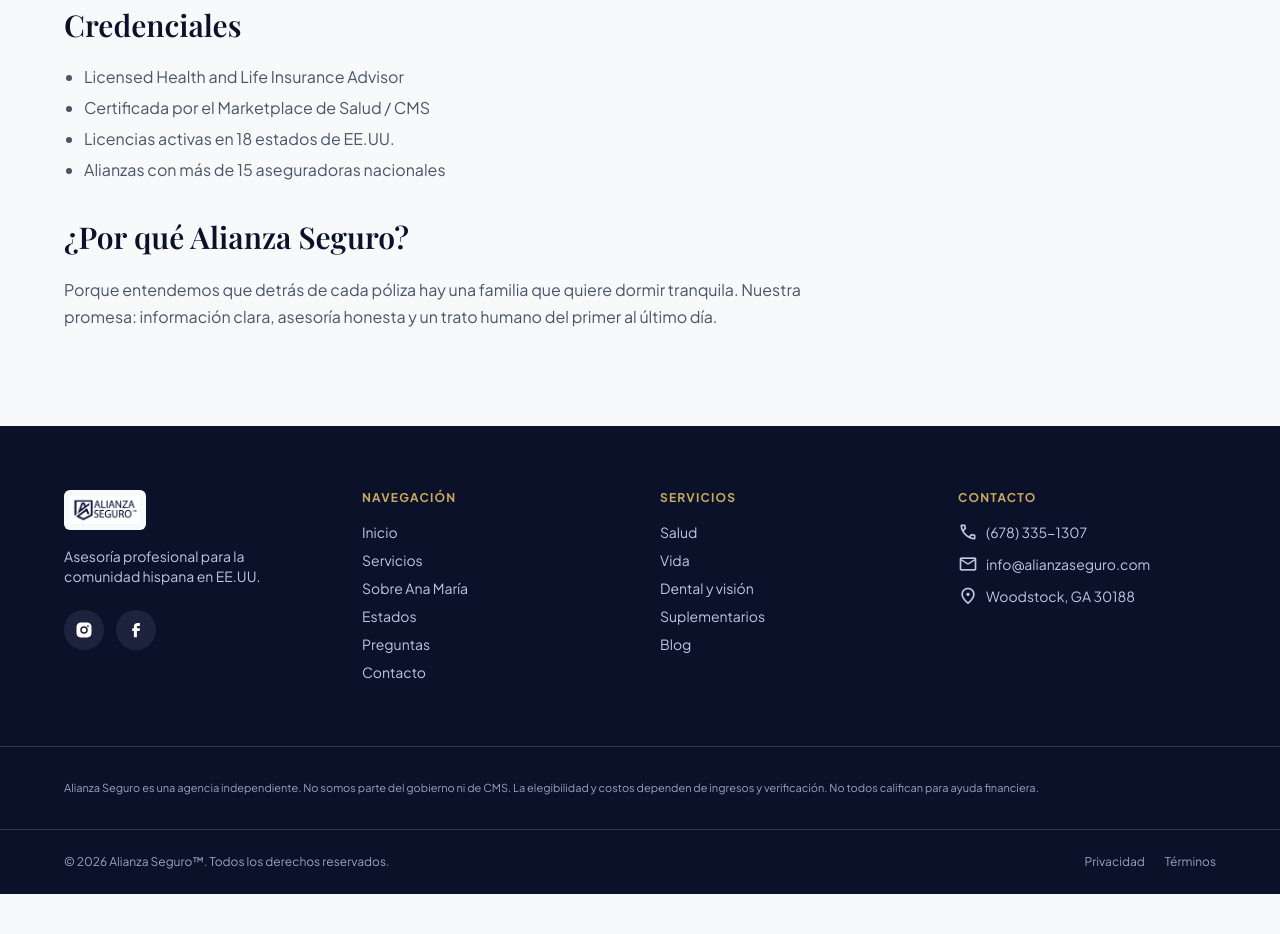
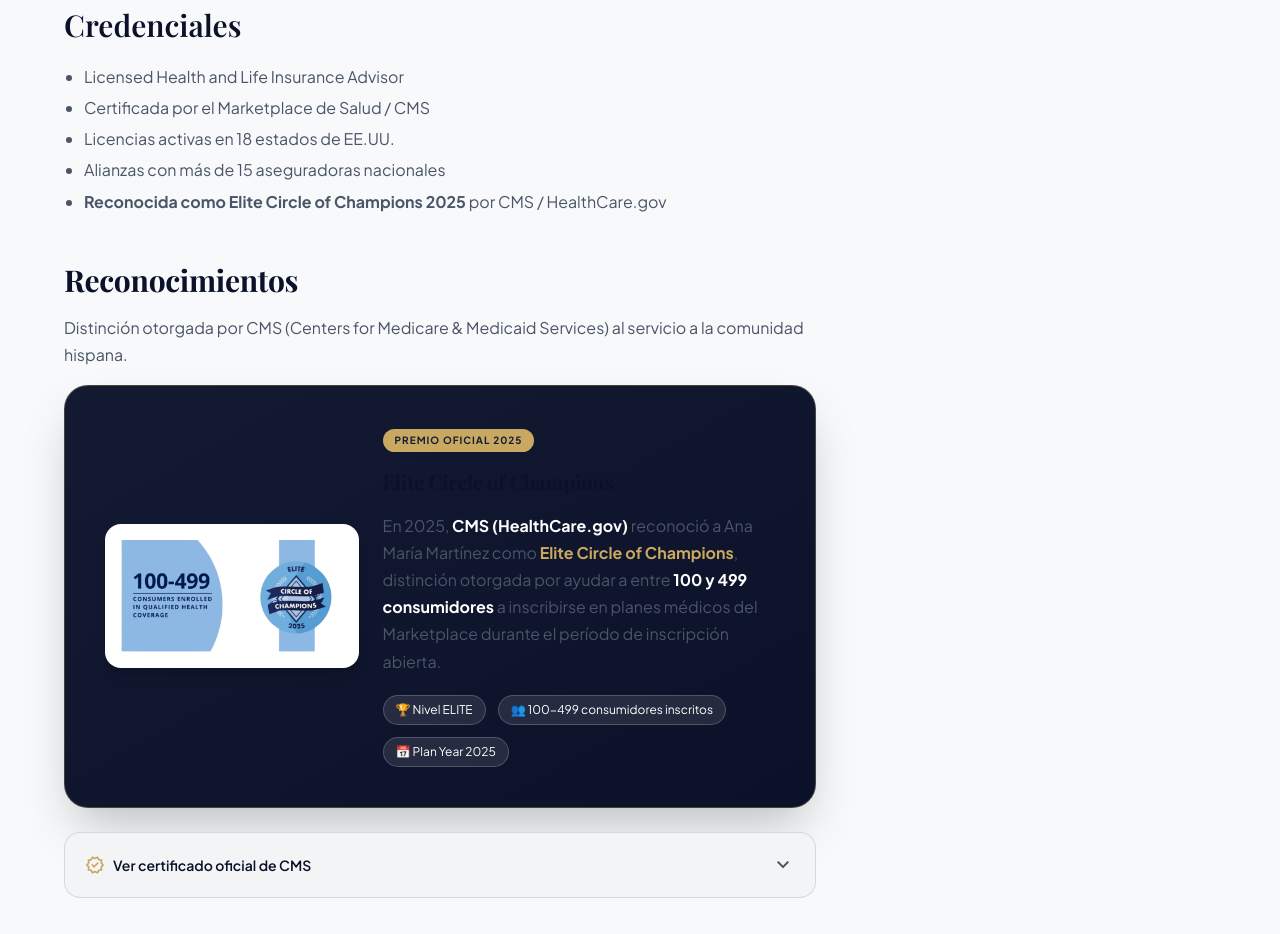
Before and after one commit to titi2026-afk/alianza-seguro, a plain HTML site: page sobre-ana.html in a window 1280 px wide. Shown: the part 2586-3520 px from the top of the page. Before the commit the page ends 3480 px from the top, so only its background shows below. Drawn offline with nearby package versions, Linux system fonts and the light colour scheme.

Commit message:
Add Elite Circle of Champions 2025 CMS recognition
- New Reconocimientos section on sobre-ana.html with badge + certificate
- Expandable certificate viewer with official certificate image
- Elite badge added to homepage Ana presentation section (clickable, scrolls to sobre-ana#reconocimientos)
- Credenciales list updated with Elite Circle of Champions mention
- Files: assets/certificates/elite-champion-badge.png + elite-champion-certificate.jpg

```diff
--- a/sobre-ana.html
+++ b/sobre-ana.html
@@ -160,7 +160,47 @@
         <li>Certificada por el Marketplace de Salud / CMS</li>
         <li>Licencias activas en 18 estados de EE.UU.</li>
         <li>Alianzas con más de 15 aseguradoras nacionales</li>
+        <li><strong>Reconocida como Elite Circle of Champions 2025</strong> por CMS / HealthCare.gov</li>
       </ul>
+    </div>
+
+    <!-- =================== RECONOCIMIENTOS =================== -->
+    <div id="reconocimientos" class="not-prose my-12 reveal scroll-mt-32">
+      <h2 class="font-display font-bold text-2xl md:text-3xl text-primary mb-2">Reconocimientos</h2>
+      <p class="text-secondary mb-6">Distinción otorgada por CMS (Centers for Medicare &amp; Medicaid Services) al servicio a la comunidad hispana.</p>
+
+      <div class="bg-gradient-to-br from-primary-container to-primary text-white rounded-3xl p-6 md:p-10 shadow-2xl border border-gold/30">
+        <div class="grid md:grid-cols-5 gap-6 items-center">
+          <!-- Badge -->
+          <div class="md:col-span-2">
+            <div class="bg-white rounded-2xl p-4 shadow-lg">
+              <img src="assets/certificates/elite-champion-badge.png" alt="Elite Circle of Champions 2025 — Marketplace Circle of Champions Badge CMS" class="w-full h-auto object-contain" loading="lazy" />
+            </div>
+          </div>
+          <!-- Description -->
+          <div class="md:col-span-3 space-y-3">
+            <span class="inline-block bg-gold text-primary-container px-3 py-1 rounded-full text-[10px] uppercase tracking-widest font-bold">Premio oficial 2025</span>
+            <h3 class="font-display font-bold text-2xl md:text-3xl text-gold leading-tight">Elite Circle of Champions</h3>
+            <p class="text-on-primary-container text-sm md:text-base leading-relaxed">En 2025, <strong class="text-white">CMS (HealthCare.gov)</strong> reconoció a Ana María Martínez como <strong class="text-gold">Elite Circle of Champions</strong>, distinción otorgada por ayudar a entre <strong class="text-white">100 y 499 consumidores</strong> a inscribirse en planes médicos del Marketplace durante el período de inscripción abierta.</p>
+            <div class="flex flex-wrap gap-3 pt-2 text-xs">
+              <span class="bg-white/10 border border-white/20 px-3 py-1.5 rounded-full">🏆 Nivel ELITE</span>
+              <span class="bg-white/10 border border-white/20 px-3 py-1.5 rounded-full">👥 100-499 consumidores inscritos</span>
+              <span class="bg-white/10 border border-white/20 px-3 py-1.5 rounded-full">📅 Plan Year 2025</span>
+            </div>
+          </div>
+        </div>
+      </div>
+
+      <!-- Optional: official certificate thumbnail -->
+      <details class="mt-6 bg-surface-container-low rounded-2xl p-5 border border-outline-variant/60 group">
+        <summary class="cursor-pointer flex items-center justify-between gap-3 text-primary font-semibold text-sm">
+          <span class="flex items-center gap-2"><span class="material-symbols-outlined text-gold text-[20px]">verified</span>Ver certificado oficial de CMS</span>
+          <span class="material-symbols-outlined text-secondary group-open:rotate-180 transition">expand_more</span>
+        </summary>
+        <div class="mt-4">
+          <img src="assets/certificates/elite-champion-certificate.jpg" alt="Certificate of Recognition - Plan Year 2025 Marketplace Circle of Champions Elite - Ana Martinez Andresen" class="w-full rounded-xl shadow-lg" loading="lazy" />
+        </div>
+      </details>
     </div>
 
     <div class="reveal">
```
Also changed, not shown: index.html (+15 -1 lines), assets/certificates/elite-champion-badge.png (added), assets/certificates/elite-champion-certificate.jpg (added).
